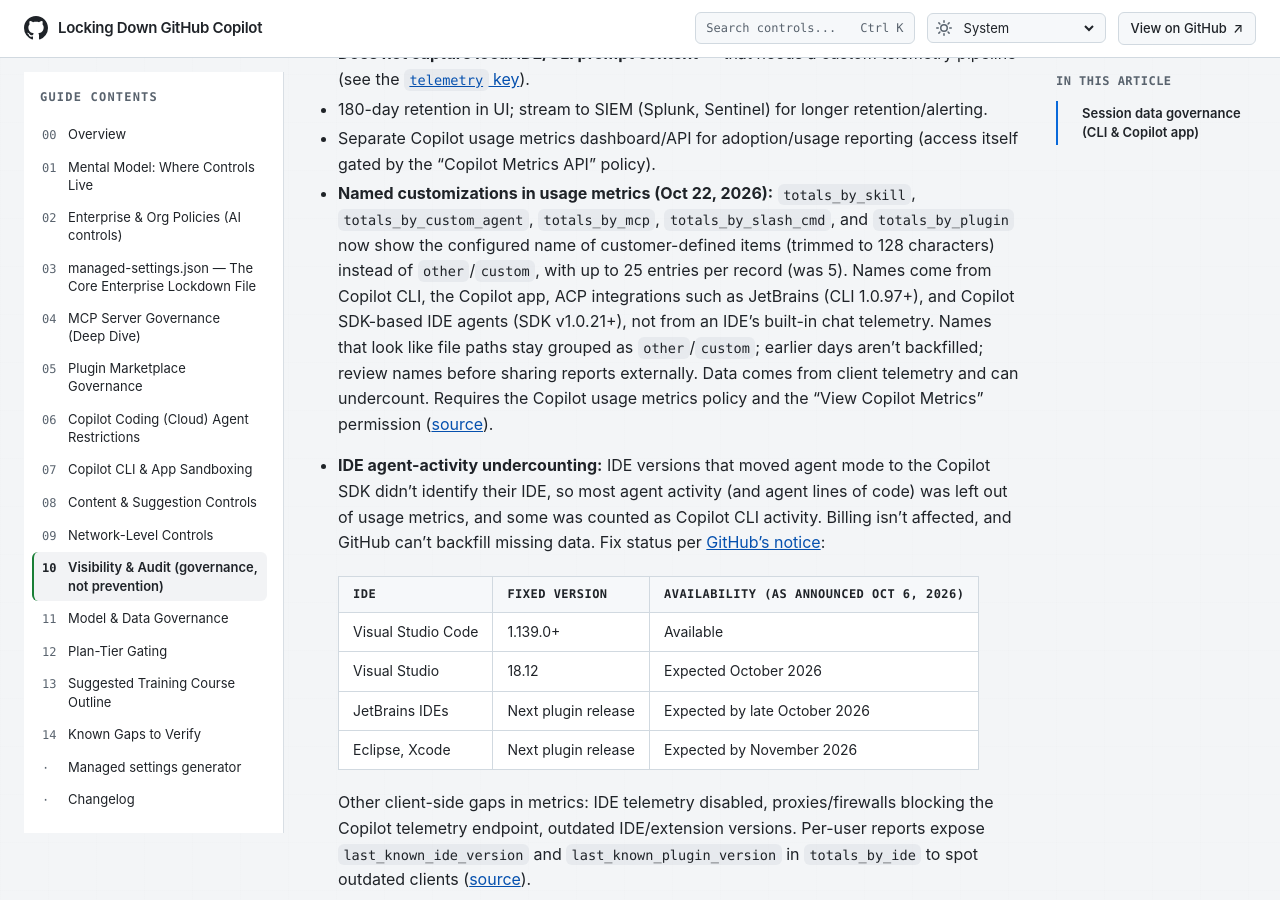
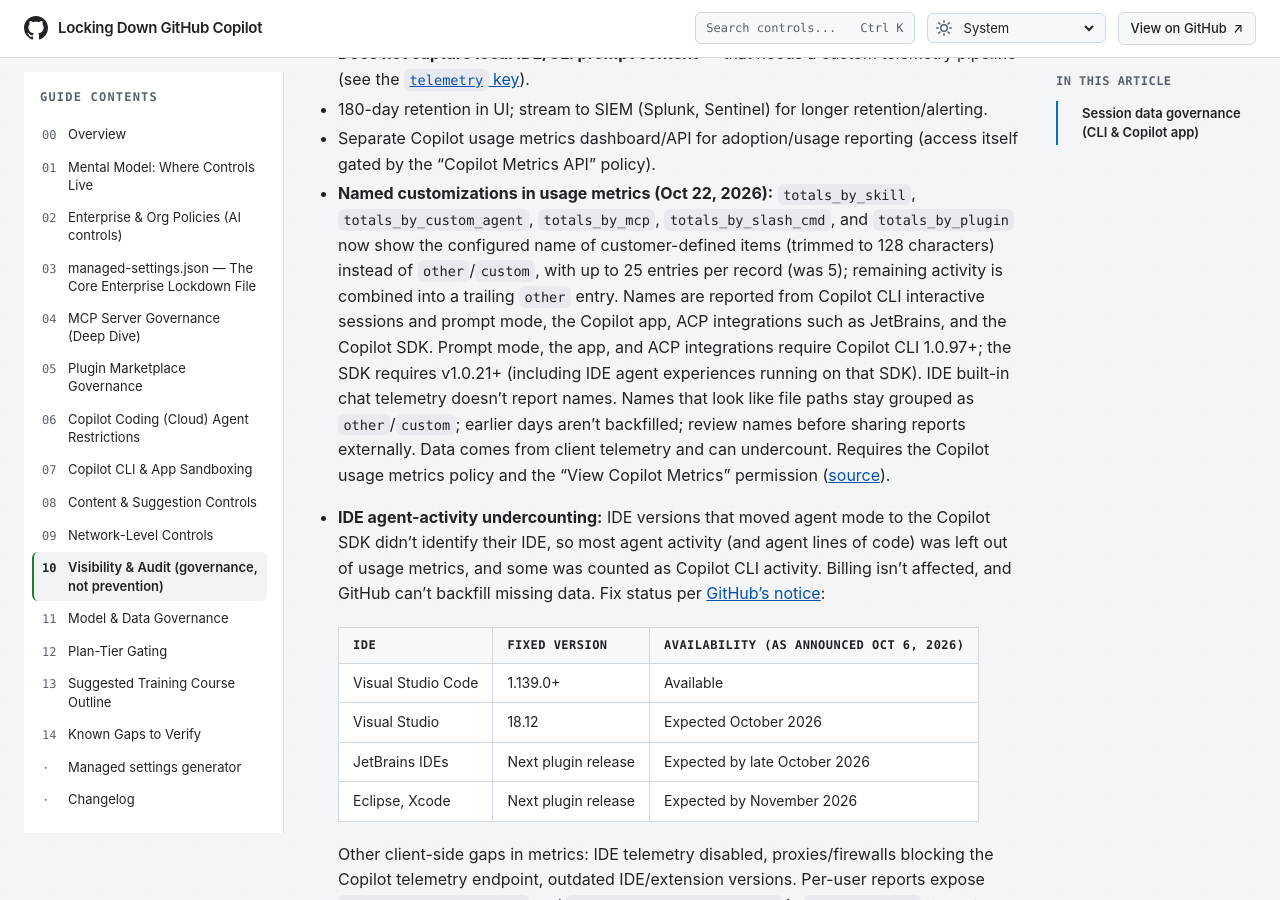
Before and after one commit to beardofedu/copilot-governance-training, a Jekyll site: the page built from docs/sections/audit-visibility.md, in a window 1280 px wide and 900 px high, scrolled down 454 px. Built offline with Jekyll 4.4.1, drawn with Linux system fonts in a browser that asks for light colours.

Commit message:
Clarify usage metrics client versions
Co-authored-by: beardofedu <18329853+beardofedu@users.noreply.github.com>

```diff
--- a/docs/sections/audit-visibility.md
+++ b/docs/sections/audit-visibility.md
@@ -17,7 +17,7 @@ last_reviewed: 2026-10-22
 - **Does not capture local IDE/CLI prompt content** — that needs a custom telemetry pipeline (see the [`telemetry` key]({{ '/sections/managed-settings/#telemetry-capture-controls' | relative_url }})).
 - 180-day retention in UI; stream to SIEM (Splunk, Sentinel) for longer retention/alerting.
 - Separate Copilot usage metrics dashboard/API for adoption/usage reporting (access itself gated by the "Copilot Metrics API" policy).
-- **Named customizations in usage metrics (Oct 22, 2026):** `totals_by_skill`, `totals_by_custom_agent`, `totals_by_mcp`, `totals_by_slash_cmd`, and `totals_by_plugin` now show the configured name of customer-defined items (trimmed to 128 characters) instead of `other`/`custom`, with up to 25 entries per record (was 5). Names come from Copilot CLI, the Copilot app, ACP integrations such as JetBrains (CLI 1.0.97+), and Copilot SDK-based IDE agents (SDK v1.0.21+), not from an IDE's built-in chat telemetry. Names that look like file paths stay grouped as `other`/`custom`; earlier days aren't backfilled; review names before sharing reports externally. Data comes from client telemetry and can undercount. Requires the Copilot usage metrics policy and the "View Copilot Metrics" permission ([source](https://github.blog/changelog/2026-10-22-custom-skills-agents-and-mcp-servers-in-usage-metrics-api/)).
+- **Named customizations in usage metrics (Oct 22, 2026):** `totals_by_skill`, `totals_by_custom_agent`, `totals_by_mcp`, `totals_by_slash_cmd`, and `totals_by_plugin` now show the configured name of customer-defined items (trimmed to 128 characters) instead of `other`/`custom`, with up to 25 entries per record (was 5); remaining activity is combined into a trailing `other` entry. Names are reported from Copilot CLI interactive sessions and prompt mode, the Copilot app, ACP integrations such as JetBrains, and the Copilot SDK. Prompt mode, the app, and ACP integrations require Copilot CLI 1.0.97+; the SDK requires v1.0.21+ (including IDE agent experiences running on that SDK). IDE built-in chat telemetry doesn't report names. Names that look like file paths stay grouped as `other`/`custom`; earlier days aren't backfilled; review names before sharing reports externally. Data comes from client telemetry and can undercount. Requires the Copilot usage metrics policy and the "View Copilot Metrics" permission ([source](https://github.blog/changelog/2026-10-22-custom-skills-agents-and-mcp-servers-in-usage-metrics-api/)).
 - **IDE agent-activity undercounting:** IDE versions that moved agent mode to the Copilot SDK didn't identify their IDE, so most agent activity (and agent lines of code) was left out of usage metrics, and some was counted as Copilot CLI activity. Billing isn't affected, and GitHub can't backfill missing data. Fix status per [GitHub's notice](https://github.blog/changelog/2026-10-06-update-your-ide-to-restore-agent-activity-in-copilot-usage-metrics/):
 
   | IDE | Fixed version | Availability (as announced Oct 6, 2026) |
```
